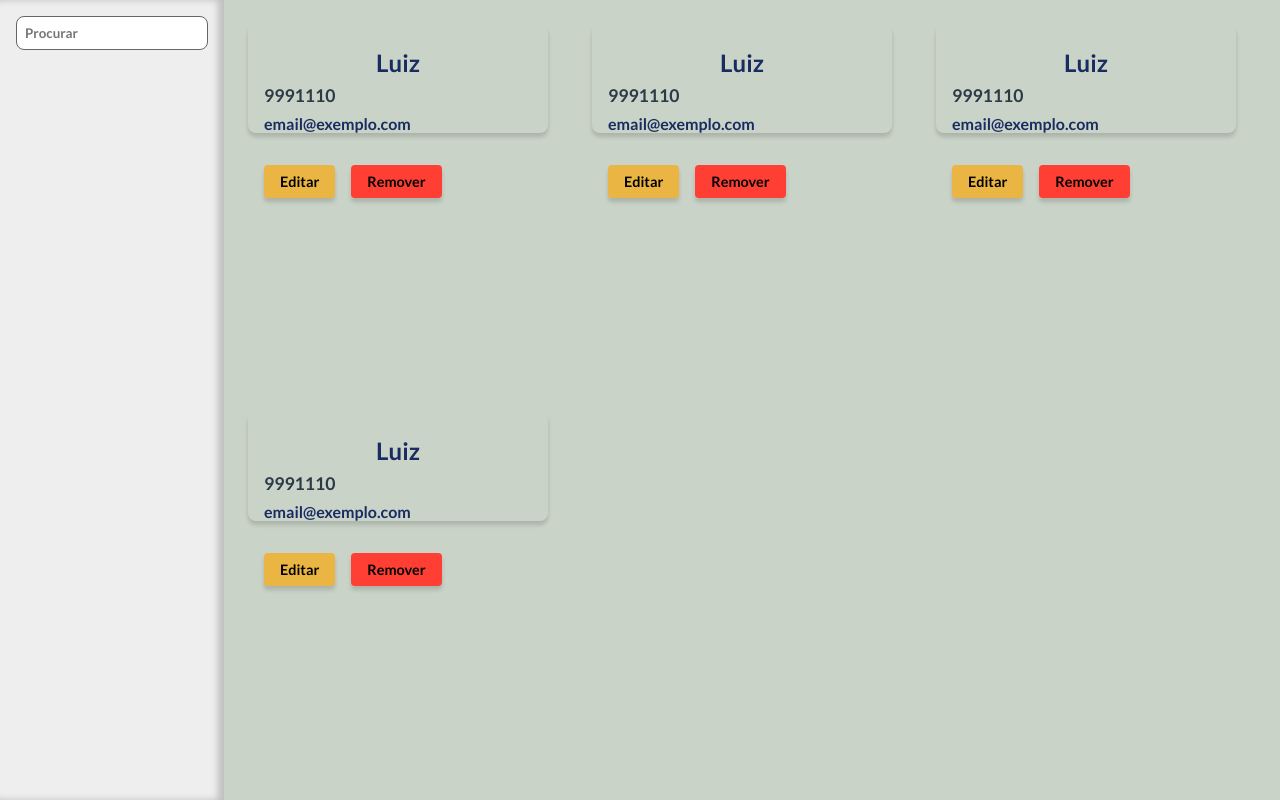
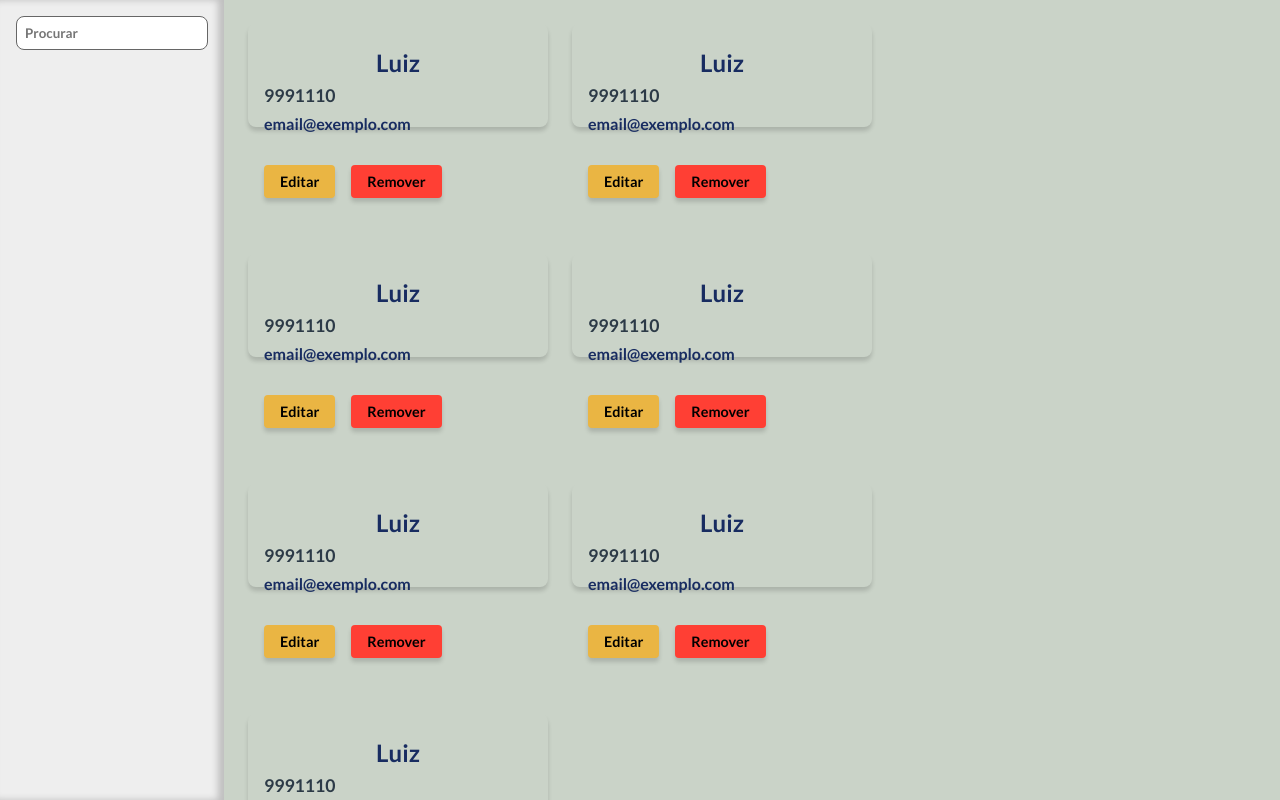
Before and after one commit to LuizFKM/lista-contatos-react, a React (Create React App) app: page / in a window 1280 px wide. Built offline with nearby package versions, Linux system fonts and the light colour scheme.

Commit message:
layout com erro no grid

```diff
--- a/src/components/CardContato/index.tsx
+++ b/src/components/CardContato/index.tsx
@@ -1,3 +1,5 @@
+import Contato from '../../models/Contatos'
+
 import {
   Card,
   TituloCard,
@@ -7,16 +9,10 @@ import {
   GrupoBotoes
 } from './styles'
 
-export type Props = {
-  remover?: boolean
-  nome: string
-  numero: number
-  email: string
-  id?: number
-}
+export type Props = Contato
 
 const ContatoCard = ({ remover, nome, numero, email }: Props) => (
-  <Card>
+  <Card id={nome}>
     <TituloCard>{nome}</TituloCard>
     <ContentCard>{numero}</ContentCard>
     <Email href="mailto:contato@exemplo.com">{email}</Email>
--- a/src/components/CardContato/styles.ts
+++ b/src/components/CardContato/styles.ts
@@ -10,7 +10,7 @@ export const Card = styled.div`
   border-radius: 8px;
   box-shadow: 0 4px 4px rgba(0, 0, 0, 0.15);
   transition: 0.6s ease;
-  max-height: 30%;
+  max-height: 50%;
 
   &:hover {
     transform: translateY(-5px);
--- a/src/containers/ListaContatos/index.tsx
+++ b/src/containers/ListaContatos/index.tsx
@@ -8,24 +8,49 @@ const ListaDeContatos = () => (
       nome="Luiz"
       numero={9991110}
       email="email@exemplo.com"
+      id={''}
     />
     <ContatoCard
       remover
       nome="Luiz"
       numero={9991110}
       email="email@exemplo.com"
+      id={''}
     />
     <ContatoCard
       remover
       nome="Luiz"
       numero={9991110}
       email="email@exemplo.com"
+      id={''}
     />
     <ContatoCard
       remover
       nome="Luiz"
       numero={9991110}
       email="email@exemplo.com"
+      id={''}
+    />
+    <ContatoCard
+      remover
+      nome="Luiz"
+      numero={9991110}
+      email="email@exemplo.com"
+      id={''}
+    />
+    <ContatoCard
+      remover
+      nome="Luiz"
+      numero={9991110}
+      email="email@exemplo.com"
+      id={''}
+    />
+    <ContatoCard
+      remover
+      nome="Luiz"
+      numero={9991110}
+      email="email@exemplo.com"
+      id={''}
     />
   </ListaContainer>
 )
--- a/src/styles/index.ts
+++ b/src/styles/index.ts
@@ -18,7 +18,7 @@ export const ListaContainer = styled.div`
   height: 100vh;
   overflow-y: auto;
   display: grid;
-  grid-template-columns: repeat(auto-fit, minmax(300px, 1fr));
+  grid-template-columns: repeat(2, 300px);
   gap: 24px;
   background-color: #cad3c8;
   box-sizing: border-box;
```
Also changed, not shown: src/models/Contatos.ts (+10 -2 lines).
